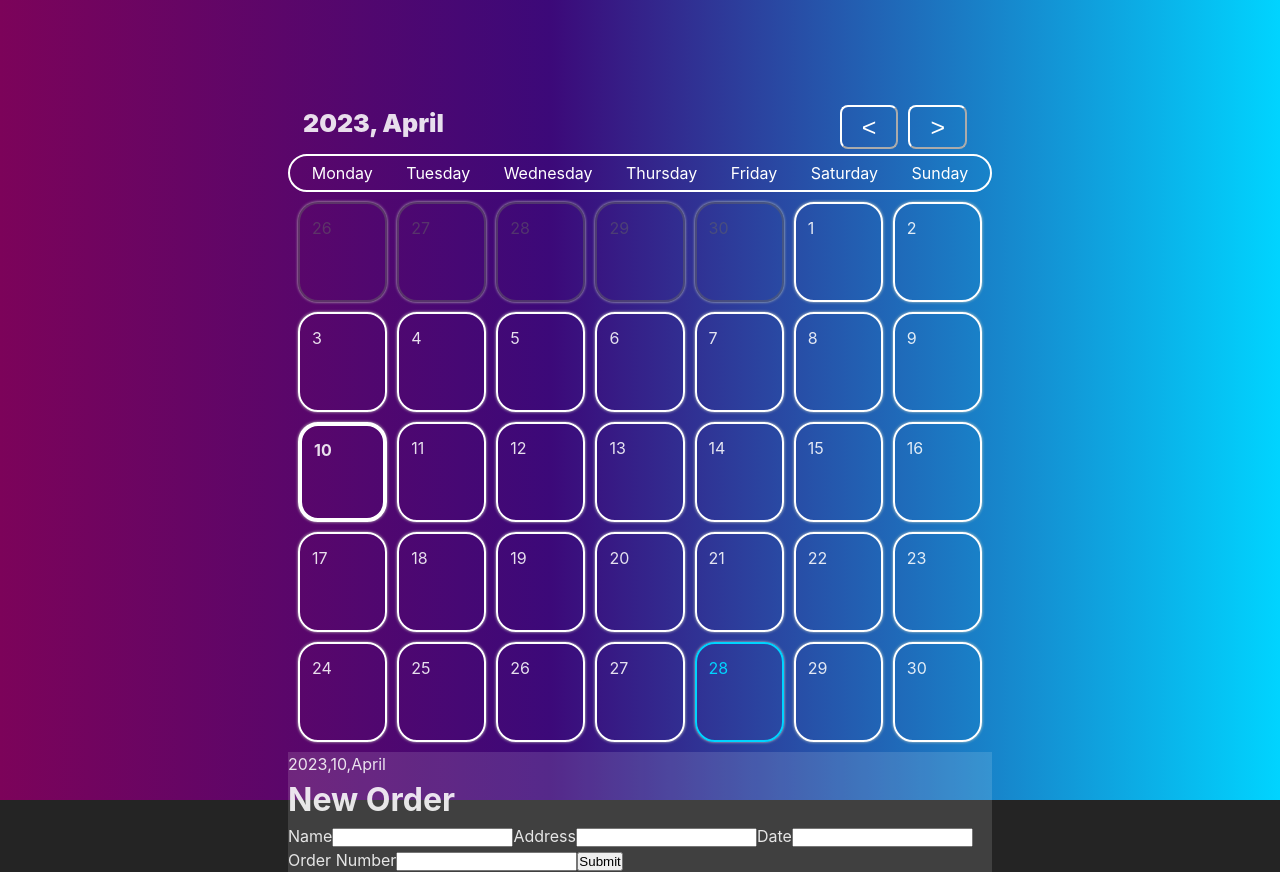
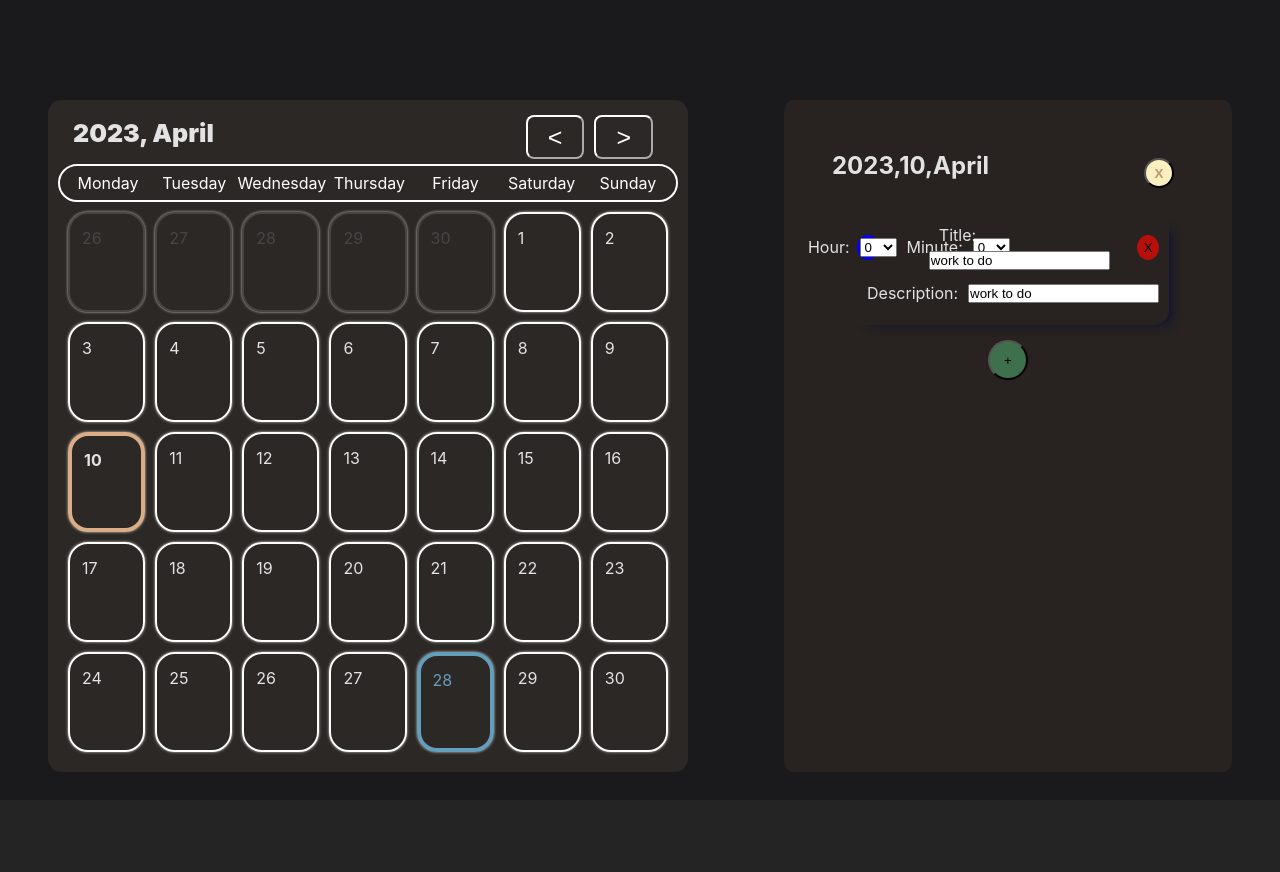
Before and after one commit to Viikuu/calendar-app, a React (Vite) app in the folder calendar-app-front/: page / in a window 1280 px wide. Both pictures are taken after a click on the element "10". After the commit the page ends 800 px from the top, so only its background shows below. Built offline with nearby package versions, Linux system fonts and the light colour scheme.

Commit message:
feat: add day event menu
Add menu to add events to days
Repair Dockerfile

```diff
--- a/calendar-app-front/src/App.css
+++ b/calendar-app-front/src/App.css
@@ -1,21 +1,33 @@
 
 .background-container {
-  background-image: linear-gradient(90deg, rgba(124, 3, 90, 1) 0%, rgba(60, 9, 121, 1) 43%, rgba(0, 212, 255, 1) 100%);
+  background-color: #1a1a1d;
   width: 100%;
   height: 100%;
   position:absolute;
 }
 
 .calendar-container {
-  width: 55%;
   margin:auto;
   position: relative;
   padding-top:100px;
+  justify-content: center;
+  display:flex;
+}
+
+.datepicker-container {
+  background-color: #bc986a1c;
+  border-radius:2%;
+  width: 50%;
+  margin:auto;
+  padding:10px;
 }
 
 
 .weekdays-container {
-  display: flex;
+  display: grid;
+  grid-template-columns: repeat(7, 1fr);
+  grid-column-gap: 0px;
+  grid-row-gap: 0px;
   margin: auto;
   justify-content: space-around;
   border: 2px solid #FFFFFF;
@@ -99,7 +111,7 @@
 }
 
 .selected {
-  border: 4px solid #FFFFFF;
+  border: 4px solid #Daad86;
   font-weight: bold;
 }
 
@@ -109,10 +121,7 @@
 }
 
 .isToday {
-  color:rgba(0, 212, 255, 1);
-  border-color: rgba(0, 212, 255, 1);
+  border: 4px solid;
+  color:#659dbd;
+  border-color: #659dbd;
 }
-
-.dayComponent {
-  background-color: rgba(255, 255, 255, 0.13);
-}
--- a/calendar-app-front/src/components/Calendar.tsx
+++ b/calendar-app-front/src/components/Calendar.tsx
@@ -1,7 +1,7 @@
 import React, { useEffect, useState } from "react";
 import { CalendarDate, Weekday } from '../utils/types';
 import { Months, Weekdays } from "../configs/Weekdays";
-import { Day } from "./Day";
+import { Day } from "./Day/Day";
 
 export const Calendar: React.FC = () => {
 
@@ -113,7 +113,11 @@ export const Calendar: React.FC = () => {
                 (e) => {
                   const thisDate = e.target.id.split('.');
                   const thisCalendarDate = calendarDays.find((day: CalendarDate) =>  day.day == thisDate[0] && day.month == thisDate[1] && day.year == thisDate[2]) as CalendarDate;
-                  setSelected(thisCalendarDate);
+                  if (thisCalendarDate === selected) {
+                    setSelected(null);
+                  } else {
+                    setSelected(thisCalendarDate);
+                  }
                 }
               }
             > {date.day} </div>
--- a/calendar-app-front/src/components/Day.tsx
+++ /dev/null
@@ -1,29 +0,0 @@
-import React, { useEffect, useState } from "react";
-import { CalendarDate, Weekday, Month } from '../utils/types';
-import { Months, Weekdays } from "../configs/Weekdays";
-
-interface DayProps {
-  selected: CalendarDate,
-  setSelected: React.Dispatch<React.SetStateAction<any>>,
-}
-
-export const Day: React.FC<DayProps> = ({selected, setSelected}) => {
-  return <div className="dayComponent">
-    <div className="dayInfo"> {selected.year},{selected.day},{Months[selected.month]}</div>
-    <div>
-      <form>
-     <h1>New Order</h1>
-     <label>Name</label>
-     <input name="name"  />
-     <label>Address</label>
-     <input name="address"  />
-     <label>Date</label>
-     <input name="date"  />
-     <label>Order Number</label>
-     <input name="order" />
-     <input type="submit" />
-   </form>
-
-    </div>
-  </div>
-}
--- /dev/null
+++ b/calendar-app-front/src/components/Day/Day.css
@@ -0,0 +1,104 @@
+.dayComponent {
+  background-color: #996f371c;
+  width: 35%;
+  border-radius: 2%;
+  margin-left:auto;
+  margin-right:auto;
+  padding:3em;
+  display: flex;
+  flex-direction: column;
+}
+
+.xButton {
+  background-color: #fbeec1;
+  width:30px;
+  height: 30px;
+  border-radius: 15px;
+  box-sizing: border-box;
+  font-weight: 900;
+  color: #bc986a;
+  cursor: pointer;
+  margin:10px;
+
+}
+
+.dayHeader {
+  display: flex;
+  justify-content: space-between;
+}
+
+.dayItem {
+  display: flex;
+  justify-content: space-between;
+}
+
+.dayItemTitle {
+  display: flex;
+  justify-content: center;
+  align-items: center;
+
+}
+.dayItemTitle label {
+  margin:10px;
+}
+
+.color {
+  background-color: inherit;
+  border: none;
+  padding: 0 1em 0 0;
+  margin: 0;
+  font-family: inherit;
+  font-size: inherit;
+  cursor: inherit;
+  line-height: inherit;
+}
+.dayEvent {
+  display: flex;
+  flex-direction: column;
+  justify-content: space-between;
+  padding: 10px;
+  margin:15px;
+  border-radius: 15px;
+  -webkit-box-shadow: 11px 8px 12px -10px rgba(8, 12, 60, 1);
+    -moz-box-shadow: 11px 8px 12px -10px rgba(8, 12, 60, 1);
+    box-shadow: 11px 8px 12px -10px rgba(8, 12, 60, 1);
+}
+
+.dayEventContainer {
+  display: flex;
+  align-items: center;
+  justify-content: space-between;
+}
+
+.dayEventDescription {
+  display: flex;
+  align-items: center;
+
+}
+.dayEventDescription input{
+  width: 90%;
+}
+
+.time {
+  display: flex;
+  justify-content: center;
+  align-items: center;
+  width: 50px;
+}
+
+.time input {
+  width: 40px;
+}
+
+.dot {
+  height: 25px;
+  width: 25px;
+  background-color: #bbb;
+  border-radius: 50%;
+  display: inline-block;
+}
+
+.addNewEventButt {
+  display: flex;
+  justify-content: center;
+}
--- /dev/null
+++ b/calendar-app-front/src/components/Day/Day.tsx
@@ -0,0 +1,75 @@
+import React, { useEffect, useState } from "react";
+import { CalendarDate, Weekday, Month } from '../../utils/types';
+import './Day.css';
+import { Months, Weekdays } from "../../configs/Weekdays";
+
+interface DayProps {
+  selected: CalendarDate,
+  setSelected: React.Dispatch<React.SetStateAction<any>>,
+}
+
+const list = {
+  active: true,
+  day: 5,
+  month: 4,
+  weekday: "Friday",
+  year: 2023,
+  events: [
+    {
+      id: 123,
+      color: "#bc986a",
+      time: {
+        hour: 16,
+        minute: 53,
+      },
+      title: "work to do",
+      description: "i have to do some work, like working stuff etc",
+    },
+  ]
+}
+
+export const Day: React.FC<DayProps> = ({ selected, setSelected }) => {
+  return <div className="dayComponent">
+    <div className= "dayHeader">
+      <h2 className="dayInfo"> {selected.year},{selected.day},{Months[selected.month]}</h2>
+      <button className="xButton">X</button>
+    </div>
+    <div className="dayEvent">
+      <div className="dayEventContainer">
+        <div className="dot" style={{backgroundColor:"blue"}}></div>
+        <div className="time">
+          <span style={{margin: '10px'}}>Hour: </span>
+          <select name="hour" id="hour">
+            {[...Array(24).keys()].map(hour => (
+              <option>{hour}</option>
+            ))}
+          </select>
+          <span style={{margin: '10px'}}>Minute:</span>
+          <select name="minute" id="minute">
+            {[...Array(60).keys()].map(hour => (
+              <option>{hour}</option>
+            ))}
+          </select>
+        </div>
+        <div>
+          <span style={{margin: '10px'}}>Title:</span>
+          <input value={"work to do"} />
+        </div>
+
+        <button className="dot" style={{backgroundColor:"#B80F0A", border: "none"}}>
+        X
+        </button>
+
+      </div>
+      <div className="dayEventDescription">
+        <span style={{margin: '10px'}}>Description:</span>
+        <input type="text" value={"work to do"}/>
+      </div>
+    </div>
+    <div className="addNewEventButt">
+      <button className="dot" style={{width:'40px', height:'40px', backgroundColor: '#3f704d'}}>+</button>
+    </div>
+
+
+  </div>
+}
```
Also changed, not shown: 1 other file (tests, documents, lock files or other folders).
